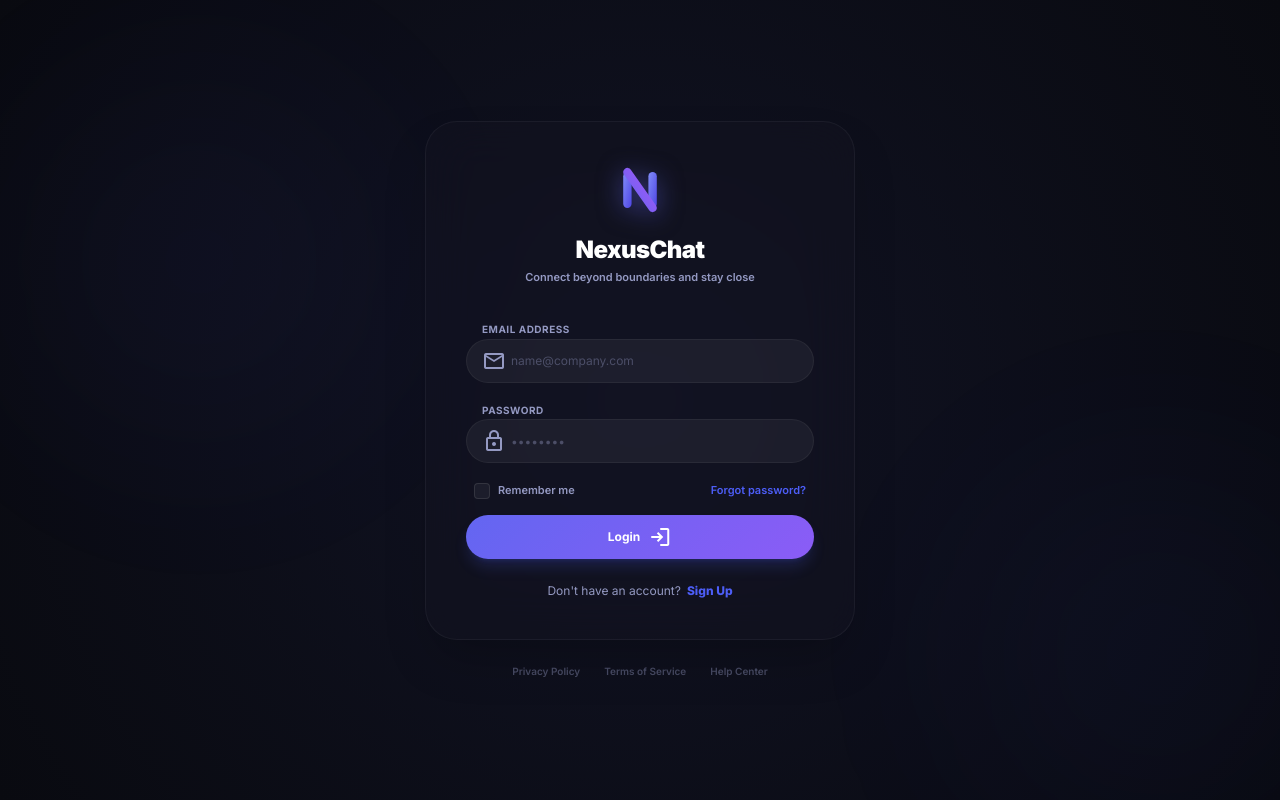
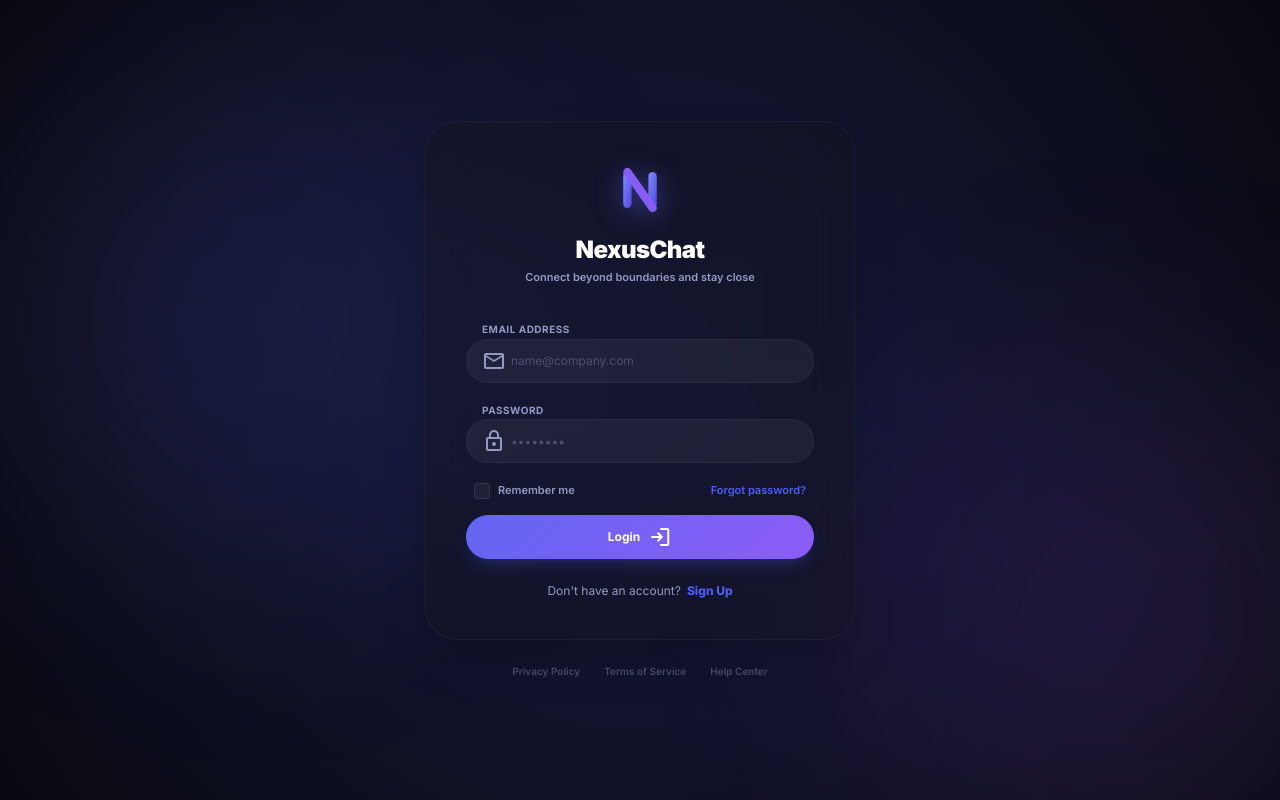
Before and after one commit to karan-singh12/Chat-Application--Frontend, a Next.js app: page /login in a window 1280 px wide. Built offline with nearby package versions, Linux system fonts and the light colour scheme; no server answers.

Commit message:
design: make background grid and glowing gradients highly visible

```diff
--- a/src/app/globals.css
+++ b/src/app/globals.css
@@ -313,21 +313,21 @@ body {
 .status-offline { background-color: #6b7280; }
 
 .cyber-grid {
-  background-image: linear-gradient(rgba(255, 255, 255, 0.02) 1px, transparent 1px),
-                    linear-gradient(90deg, rgba(255, 255, 255, 0.02) 1px, transparent 1px);
-  background-size: 40px 40px;
+  background-image: linear-gradient(rgba(99, 102, 241, 0.05) 1px, transparent 1px),
+                    linear-gradient(90deg, rgba(99, 102, 241, 0.05) 1px, transparent 1px);
+  background-size: 50px 50px;
   background-position: center;
 }
 
 /* Background animations */
 .ambient-blob {
   position: absolute;
-  width: 600px;
-  height: 600px;
-  background: radial-gradient(circle, rgba(99, 102, 241, 0.12) 0%, transparent 70%);
+  width: 700px;
+  height: 700px;
+  background: radial-gradient(circle, rgba(99, 102, 241, 0.25) 0%, transparent 70%);
   border-radius: 50%;
   z-index: 1;
-  filter: blur(80px);
+  filter: blur(100px);
   animation: float 20s infinite alternate;
 }
 
--- a/src/app/login/page.js
+++ b/src/app/login/page.js
@@ -58,16 +58,16 @@ export default function LoginPage() {
     <div
       className="font-body-md text-on-surface p-gutter min-h-screen flex items-center justify-center relative overflow-hidden bg-background-app cyber-grid"
       style={{
-        background: "radial-gradient(circle at center, #111324 0%, #090a10 100%)"
+        background: "radial-gradient(circle at center, #16193f 0%, #090a10 100%)"
       }}
     >
       {/* Ambient Blobs */}
-      <div className="ambient-blob top-[-10%] left-[-10%] opacity-45"></div>
+      <div className="ambient-blob top-[-10%] left-[-10%] opacity-70"></div>
       <div
-        className="ambient-blob bottom-[-10%] right-[-10%] opacity-45"
+        className="ambient-blob bottom-[-10%] right-[-10%] opacity-70"
         style={{
           animationDelay: "-5s",
-          background: "radial-gradient(circle, rgba(77, 94, 247, 0.12) 0%, transparent 70%)",
+          background: "radial-gradient(circle, rgba(168, 85, 247, 0.25) 0%, transparent 70%)",
         }}
       ></div>
 
--- a/src/app/signup/page.js
+++ b/src/app/signup/page.js
@@ -151,16 +151,16 @@ export default function SignUpPage() {
     <div
       className="font-body-md text-on-surface p-gutter min-h-screen flex items-center justify-center relative overflow-hidden bg-background-app cyber-grid"
       style={{
-        background: "radial-gradient(circle at center, #111324 0%, #090a10 100%)"
+        background: "radial-gradient(circle at center, #16193f 0%, #090a10 100%)"
       }}
     >
       {/* Ambient Blobs */}
-      <div className="ambient-blob top-[-10%] left-[-10%] opacity-45"></div>
+      <div className="ambient-blob top-[-10%] left-[-10%] opacity-70"></div>
       <div
-        className="ambient-blob bottom-[-10%] right-[-10%] opacity-45"
+        className="ambient-blob bottom-[-10%] right-[-10%] opacity-70"
         style={{
           animationDelay: "-5s",
-          background: "radial-gradient(circle, rgba(77, 94, 247, 0.12) 0%, transparent 70%)",
+          background: "radial-gradient(circle, rgba(168, 85, 247, 0.25) 0%, transparent 70%)",
         }}
       ></div>
 
```
